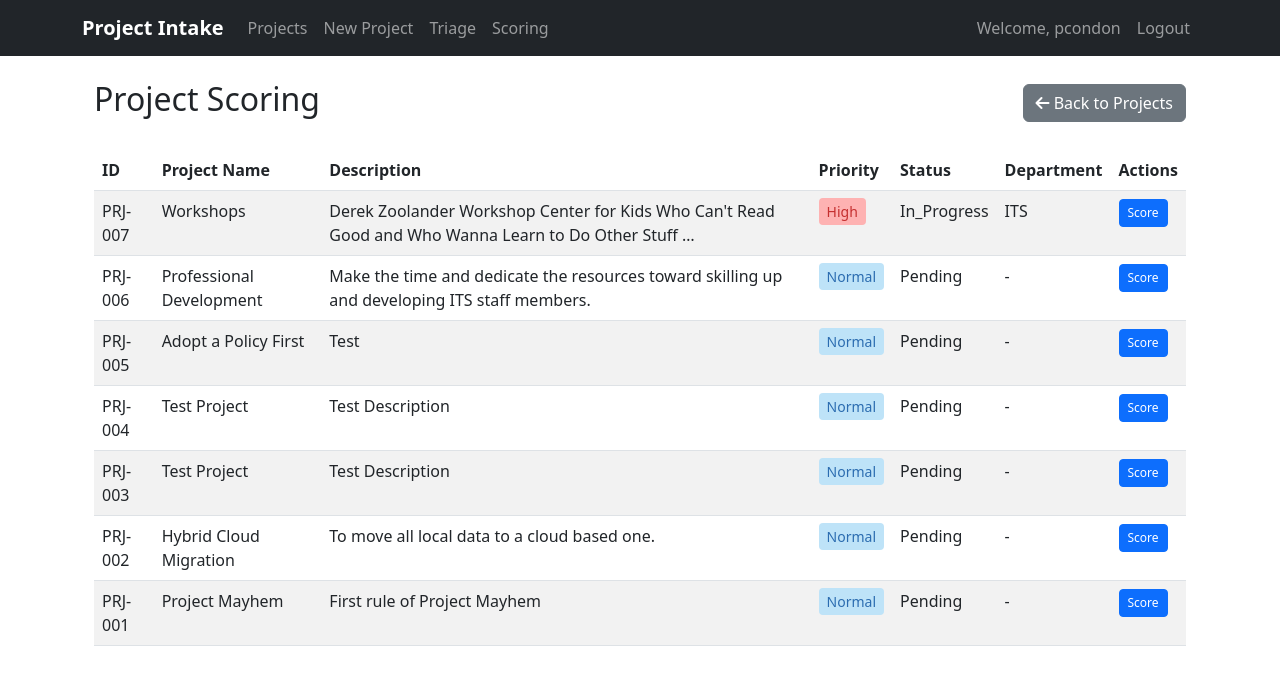
After one commit to CC-PatrickC/Governance_App, a Django app: page /scoring/ in a window 1280 px wide. The commit adds this page. Shown: the top 685 px of the page. Run offline with Django 5.2, Linux system fonts and the light colour scheme; a user stored in the database is signed in; data comes from the database, SQL or seed files in the repository; both versions use the stored data as it was after the commit.

Commit message:
Create a scoring page

```diff
--- a/project_intake/settings.py
+++ b/project_intake/settings.py
@@ -140,3 +140,8 @@ CRISPY_TEMPLATE_PACK = "bootstrap5"
 # Media files (Uploaded files)
 MEDIA_URL = '/media/'
 MEDIA_ROOT = BASE_DIR / 'media'
+
+# Authentication settings
+LOGIN_URL = '/login/'
+LOGIN_REDIRECT_URL = '/'
+LOGOUT_REDIRECT_URL = '/'
--- a/project_intake/urls.py
+++ b/project_intake/urls.py
@@ -18,8 +18,11 @@ from django.contrib import admin
 from django.urls import path, include
 from django.conf import settings
 from django.conf.urls.static import static
+from django.contrib.auth import views as auth_views
 
 urlpatterns = [
     path('admin/', admin.site.urls),
+    path('login/', auth_views.LoginView.as_view(template_name='registration/login.html'), name='login'),
+    path('logout/', auth_views.LogoutView.as_view(), name='logout'),
     path('', include('projects.urls')),
 ] + static(settings.MEDIA_URL, document_root=settings.MEDIA_ROOT)
--- a/projects/models.py
+++ b/projects/models.py
@@ -16,6 +16,12 @@ class Project(models.Model):
         ('Normal', 'Normal'),
         ('High', 'High'),
         ('Top', 'Top'),
+    ]
+
+    FINAL_PRIORITY_CHOICES = [
+        (1, 'Low'),
+        (2, 'Medium'),
+        (3, 'High'),
     ]
 
     PROJECT_TYPE_CHOICES = [
@@ -42,8 +48,8 @@ class Project(models.Model):
     triage_notes = models.TextField(blank=True, null=True)
     priority = models.CharField(max_length=10, choices=PRIORITY_CHOICES, default='Normal')
     scoring_notes = models.TextField(blank=True, null=True, help_text="Notes related to project scoring or evaluation")
-    final_priority = models.IntegerField(null=True, blank=True, help_text="Final priority score as a number")
-    final_score = models.DecimalField(max_digits=5, decimal_places=2, null=True, blank=True, help_text="Final score as a decimal number")
+    final_priority = models.IntegerField(choices=FINAL_PRIORITY_CHOICES, null=True, blank=True, help_text="Final priority score (1=Low, 2=Medium, 3=High)")
+    final_score = models.IntegerField(null=True, blank=True, help_text="Final score (0-100)")
 
     def __str__(self):
         return self.title
--- /dev/null
+++ b/projects/templates/projects/project_scoring_list.html
@@ -0,0 +1,82 @@
+{% extends "base.html" %}
+{% load static %}
+
+{% block title %}Project Scoring{% endblock %}
+
+{% block content %}
+<div class="container mt-4">
+    <div class="d-flex justify-content-between align-items-center mb-4">
+        <h2>Project Scoring</h2>
+        <a href="{% url 'projects:project_list' %}" class="btn btn-secondary">
+            <i class="fas fa-arrow-left"></i> Back to Projects
+        </a>
+    </div>
+
+    {% if messages %}
+    <div class="messages">
+        {% for message in messages %}
+        <div class="alert alert-{{ message.tags }}">
+            {{ message }}
+        </div>
+        {% endfor %}
+    </div>
+    {% endif %}
+
+    <div class="table-responsive">
+        <table class="table table-striped table-hover">
+            <thead>
+                <tr>
+                    <th>ID</th>
+                    <th>Project Name</th>
+                    <th>Description</th>
+                    <th>Priority</th>
+                    <th>Status</th>
+                    <th>Department</th>
+                    <th>Actions</th>
+                </tr>
+            </thead>
+            <tbody>
+                {% for project in projects %}
+                <tr>
+                    <td>{{ project.formatted_id }}</td>
+                    <td>{{ project.title }}</td>
+                    <td>{{ project.description|truncatechars:100 }}</td>
+                    <td>
+                        <span class="priority-badge priority-{{ project.priority|lower }}">
+                            {{ project.priority }}
+                        </span>
+                    </td>
+                    <td>
+                        <span class="status-badge status-{{ project.status|lower }}">
+                            {{ project.status|title }}
+                        </span>
+                    </td>
+                    <td>{{ project.department|default:"-" }}</td>
+                    <td>
+                        <a href="{% url 'projects:project_scoring' project.pk %}" class="btn btn-primary btn-sm">
+                            Score
+                        </a>
+                    </td>
+                </tr>
+                {% empty %}
+                <tr>
+                    <td colspan="7" class="text-center">No projects found.</td>
+                </tr>
+                {% endfor %}
+            </tbody>
+        </table>
+    </div>
+</div>
+
+<style>
+    .badge {
+        font-size: 0.875rem;
+        padding: 0.35em 0.65em;
+    }
+
+    .btn-sm {
+        padding: 0.25rem 0.5rem;
+        font-size: 0.75rem;
+    }
+</style>
+{% endblock %}
--- a/projects/urls.py
+++ b/projects/urls.py
@@ -6,10 +6,12 @@ app_name = 'projects'
 urlpatterns = [
     path('', views.project_list, name='project_list'),
     path('triage/', views.project_triage, name='project_triage'),
+    path('scoring/', views.project_scoring_list, name='project_scoring_list'),
     path('new/', views.project_create, name='project_create'),
     path('<int:pk>/', views.project_detail, name='project_detail'),
     path('<int:pk>/edit/', views.project_update, name='project_update'),
     path('<int:pk>/update/', views.project_update_ajax, name='project_update_ajax'),
     path('<int:pk>/update-type/', views.project_update_type, name='project_update_type'),
     path('<int:pk>/delete/', views.project_delete, name='project_delete'),
+    path('<int:pk>/score/', views.project_scoring, name='project_scoring'),
 ]
--- a/projects/views.py
+++ b/projects/views.py
@@ -137,3 +137,28 @@ def project_delete(request, pk):
             return redirect('projects:project_detail', pk=pk)
 
     return redirect('projects:project_detail', pk=pk)
+
+@login_required
+@user_passes_test(lambda u: u.is_staff)
+def project_scoring_list(request):
+    projects = Project.objects.all().select_related('submitted_by').order_by('-submission_date')
+    return render(request, 'projects/project_scoring_list.html', {'projects': projects})
+
+@login_required
+@user_passes_test(lambda u: u.is_staff)
+def project_scoring(request, pk):
+    project = get_object_or_404(Project, pk=pk)
+
+    if request.method == 'POST':
+        project.final_priority = request.POST.get('final_priority')
+        project.final_score = request.POST.get('final_score')
+        project.scoring_notes = request.POST.get('scoring_notes')
+
+        try:
+            project.save()
+            messages.success(request, 'Project scoring updated successfully!')
+            return redirect('projects:project_scoring', pk=pk)
+        except Exception as e:
+            messages.error(request, f'Error updating project scoring: {str(e)}')
+
+    return render(request, 'projects/project_scoring.html', {'project': project})
--- a/templates/base.html
+++ b/templates/base.html
@@ -68,6 +68,23 @@
                     <li class="nav-item">
                         <a class="nav-link" href="{% url 'projects:project_triage' %}">Triage</a>
                     </li>
+                    <li class="nav-item">
+                        <a class="nav-link" href="{% url 'projects:project_scoring_list' %}">Scoring</a>
+                    </li>
+                    {% endif %}
+                </ul>
+                <ul class="navbar-nav ms-auto">
+                    {% if user.is_authenticated %}
+                    <li class="nav-item">
+                        <span class="nav-link">Welcome, {{ user.username }}</span>
+                    </li>
+                    <li class="nav-item">
+                        <a class="nav-link" href="{% url 'logout' %}">Logout</a>
+                    </li>
+                    {% else %}
+                    <li class="nav-item">
+                        <a class="nav-link" href="{% url 'login' %}">Login</a>
+                    </li>
                     {% endif %}
                 </ul>
             </div>
```
Also changed, not shown: projects/templates/projects/project_scoring.html (added, +48 -0 lines), db.sqlite3, projects/migrations/0010_alter_project_final_priority_and_more.py (added).
